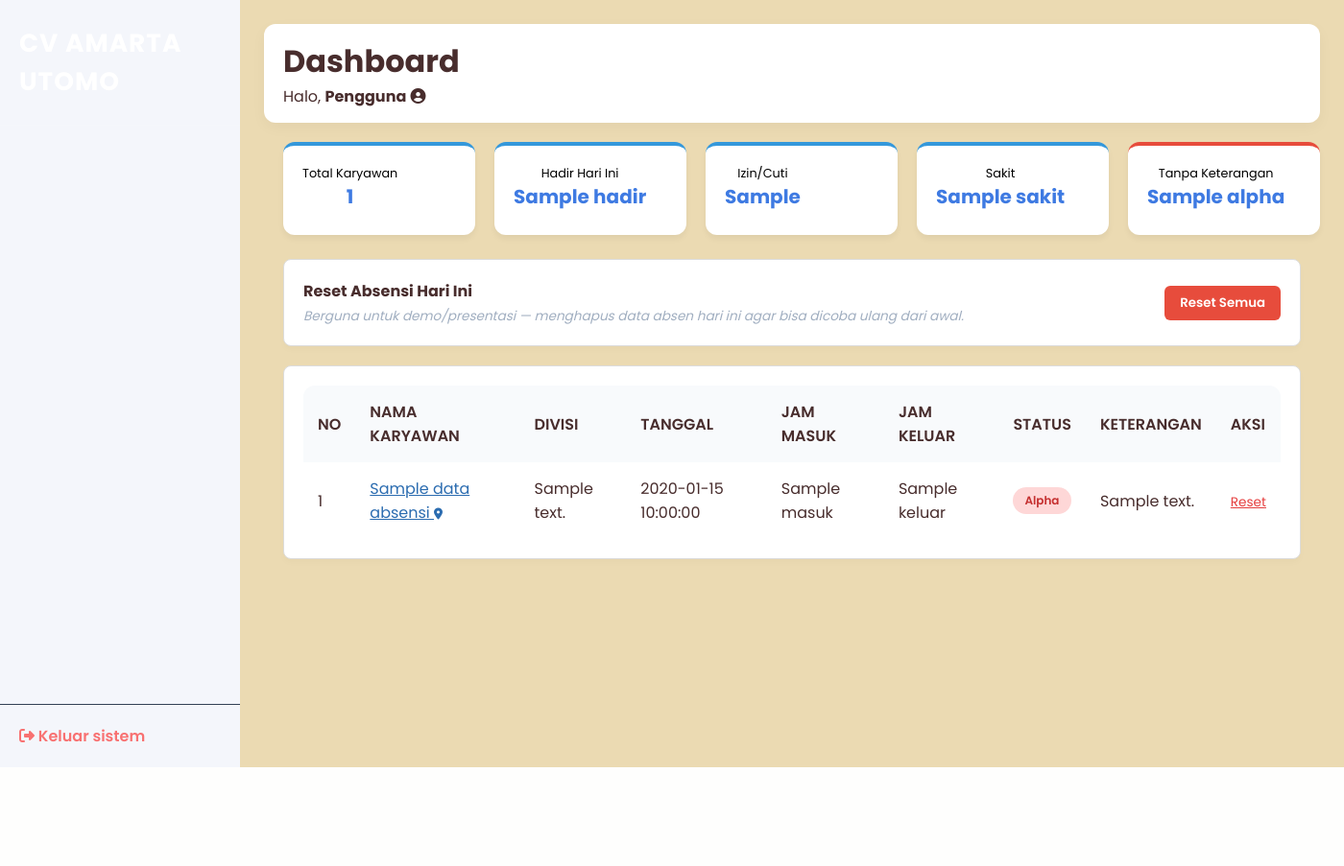
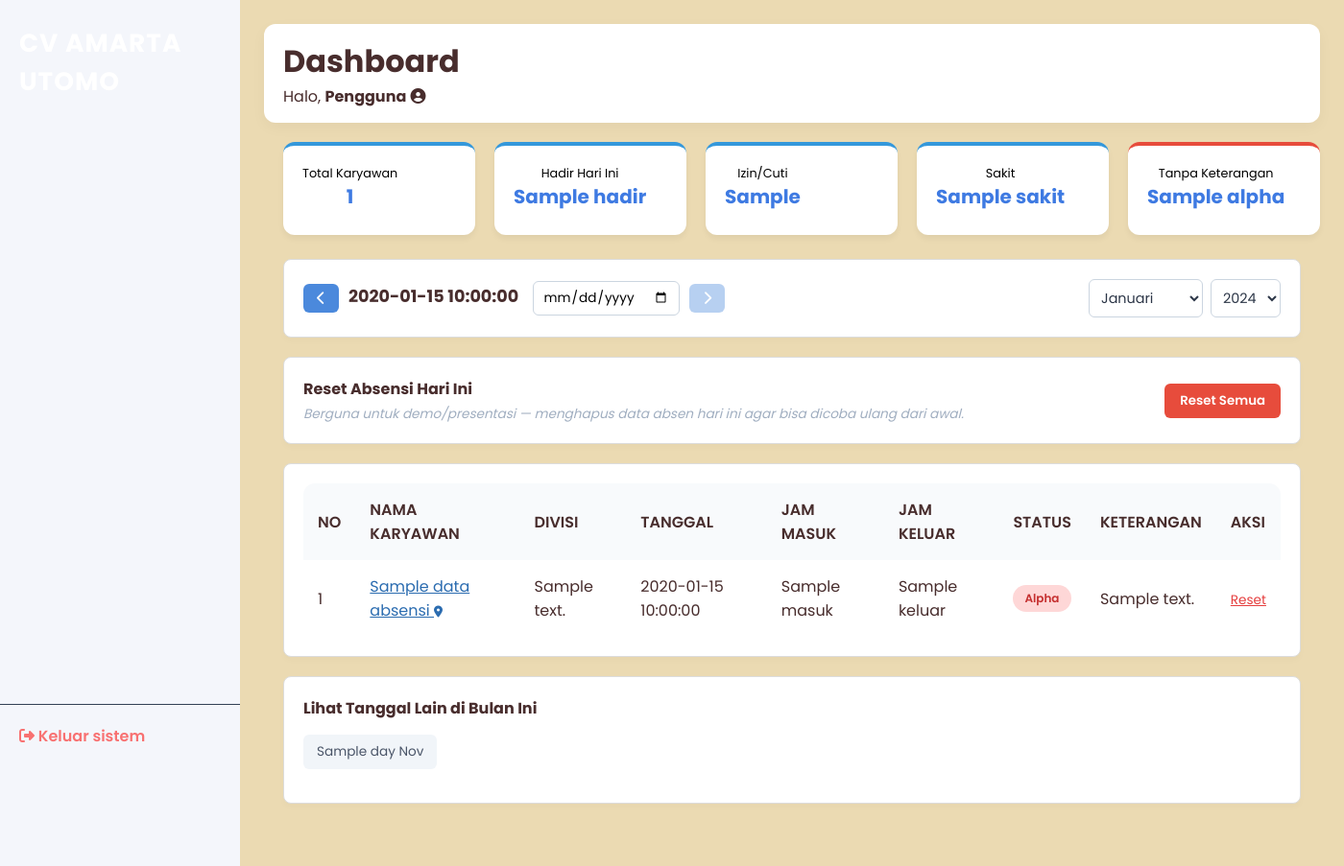
Before and after one commit to cintanussy102-del/PA-AmartaUtomo, a Flask app: template TA_CV_AMARTA_UTOMO/views/templates/direktur/absensi.html in a window 1400 px wide. Shown: the whole page at 96% size. Before the commit the page ends 800 px from the top, so only its background shows below. Run offline with Flask 3, Linux system fonts and the light colour scheme; the template is opened without the code that fills it: most values are stand-ins (such as "Sample title", 1, 10 or a date in 2020).

Commit message:
update fitur absensi dan tampilan

```diff
--- a/TA_CV_AMARTA_UTOMO/app.py
+++ b/TA_CV_AMARTA_UTOMO/app.py
@@ -10,15 +10,17 @@ from models.karyawan_model import (
     get_karyawan_by_username, get_karyawan_by_divisi_dan_username
 )
 from models.absensi_model import (
-    get_riwayat_absensi, get_status_hari_ini,
+    get_absensi_hari_ini_semua, get_riwayat_absensi, get_status_hari_ini,
     catat_absen_masuk, catat_absen_keluar, ajukan_izin,
     hitung_potongan_gaji, get_rekap_absensi_hari_ini,
     hitung_durasi_kerja, get_rekap_bulanan,
-    get_absensi_hari_ini_semua, reset_absensi_hari_ini
+    get_absensi_tanggal, get_daftar_tanggal_bulan, reset_absensi_hari_ini
 )
+
 from models.progres_model import ajukan_laporan, get_ringkasan_laporan
 from datetime import datetime
 from werkzeug.utils import secure_filename
+from datetime import datetime, timedelta
 
 import resend
 
@@ -412,12 +414,34 @@ def direktur_monitoring():
 @app.route('/direktur/absensi')
 @login_required(role='direktur')
 def direktur_absensi():
-    data_absensi = get_absensi_hari_ini_semua()
+    tanggal_str = request.args.get('tanggal')
+    if tanggal_str:
+        tanggal_pilih = datetime.strptime(tanggal_str, '%Y-%m-%d').date()
+    else:
+        tanggal_pilih = datetime.now().date()
+
+    bulan_pilih = int(request.args.get('bulan', tanggal_pilih.month))
+    tahun_pilih = int(request.args.get('tahun', tanggal_pilih.year))
+    page = int(request.args.get('page', 1))
+
+    data_absensi = get_absensi_tanggal(tanggal_pilih)
     total_karyawan = len(data_absensi)
     hadir = len([d for d in data_absensi if d['status'] == 'Hadir'])
-    izin_cuti = len([d for d in data_absensi if d['status'] == 'Cuti'])
+    izin_cuti = len([d for d in data_absensi if d['status'] in ('Cuti', 'Izin Lainnya')])
     sakit = len([d for d in data_absensi if d['status'] == 'Sakit'])
     alpha = len([d for d in data_absensi if d['status'] == 'Alpha'])
+
+    daftar_tanggal_bulan = get_daftar_tanggal_bulan(bulan_pilih, tahun_pilih)
+    per_page = 10
+    total_pages = max(1, (len(daftar_tanggal_bulan) + per_page - 1) // per_page)
+    page = min(max(page, 1), total_pages)
+    start = (page - 1) * per_page
+    tanggal_halaman = daftar_tanggal_bulan[start:start + per_page]
+
+    tanggal_kemarin = tanggal_pilih - timedelta(days=1)
+    tanggal_besok = tanggal_pilih + timedelta(days=1)
+    bisa_maju = tanggal_besok <= datetime.now().date()
+
     return render_template(
         'direktur/absensi.html',
         data_absensi=data_absensi,
@@ -425,7 +449,17 @@ def direktur_absensi():
         hadir=hadir,
         izin_cuti=izin_cuti,
         sakit=sakit,
-        alpha=alpha
+        alpha=alpha,
+        tanggal_pilih=tanggal_pilih,
+        tanggal_pilih_str=tanggal_pilih.strftime('%Y-%m-%d'),
+        tanggal_kemarin=tanggal_kemarin.strftime('%Y-%m-%d'),
+        tanggal_besok=tanggal_besok.strftime('%Y-%m-%d'),
+        bisa_maju=bisa_maju,
+        bulan_pilih=bulan_pilih,
+        tahun_pilih=tahun_pilih,
+        tanggal_halaman=tanggal_halaman,
+        page=page,
+        total_pages=total_pages,
     )
 
 @app.route('/direktur/reset-absensi', methods=['POST'])
--- a/TA_CV_AMARTA_UTOMO/views/static/css/dashboard.css
+++ b/TA_CV_AMARTA_UTOMO/views/static/css/dashboard.css
@@ -910,3 +910,46 @@ body {
         grid-template-columns: 1fr !important;
     }
 }
+
+/* ==========================================
+   PILL TANGGAL & PAGINATION - DIREKTUR ABSENSI
+   ========================================== */
+.tanggal-pill {
+    padding: 8px 14px;
+    border-radius: 6px;
+    text-decoration: none;
+    font-size: 0.85rem;
+    background: #f1f5f9;
+    color: #4a5568;
+}
+
+.tanggal-pill.active {
+    background: #4b89dc;
+    color: white;
+    font-weight: 600;
+}
+
+.page-btn {
+    width: 32px;
+    height: 32px;
+    display: flex;
+    align-items: center;
+    justify-content: center;
+    border-radius: 6px;
+    text-decoration: none;
+    font-size: 0.85rem;
+    background: #f1f5f9;
+    color: #4a5568;
+}
+
+.page-btn.active {
+    background: #4b89dc;
+    color: white;
+    font-weight: 600;
+}
+
+.nav-btn-disabled {
+    padding: 8px 14px;
+    opacity: 0.4;
+    cursor: not-allowed;
+}
--- a/TA_CV_AMARTA_UTOMO/views/templates/direktur/absensi.html
+++ b/TA_CV_AMARTA_UTOMO/views/templates/direktur/absensi.html
@@ -10,6 +10,54 @@
     <div class="metric-card" style="border-top-color: #e74c3c;"><div class="card-info"><span class="card-label">Tanpa Keterangan</span><h3 class="card-value">{{ alpha }}</h3></div></div>
 </div>
 
+<!-- Navigasi Tanggal -->
+<div class="content-box" style="padding:20px; margin-bottom:20px;">
+    <div style="display:flex; justify-content:space-between; align-items:center; flex-wrap:wrap; gap:15px;">
+        <div style="display:flex; align-items:center; gap:10px;">
+            <a href="{{ url_for('direktur_absensi', tanggal=tanggal_kemarin, bulan=bulan_pilih, tahun=tahun_pilih) }}"
+               class="btn-primary-amarta" style="text-decoration:none; padding:8px 14px;">
+                <i class="fas fa-chevron-left"></i>
+            </a>
+            <div>
+                <strong style="font-size:1.1rem;">{{ data_absensi[0].tanggal if data_absensi else '' }}</strong>
+                <form method="GET" style="display:inline-block; margin-left:10px;">
+                    <input type="hidden" name="bulan" value="{{ bulan_pilih }}">
+                    <input type="hidden" name="tahun" value="{{ tahun_pilih }}">
+                    <input type="date" name="tanggal" value="{{ tanggal_pilih_str }}"
+                           onchange="this.form.submit()"
+                           style="padding:6px 10px; border:1px solid #cbd5e0; border-radius:6px; font-size:0.85rem;">
+                </form>
+            </div>
+            {% if bisa_maju %}
+            <a href="{{ url_for('direktur_absensi', tanggal=tanggal_besok, bulan=bulan_pilih, tahun=tahun_pilih) }}"
+               class="btn-primary-amarta" style="text-decoration:none; padding:8px 14px;">
+                <i class="fas fa-chevron-right"></i>
+            </a>
+            {% else %}
+            <span class="btn-primary-amarta nav-btn-disabled">
+                <i class="fas fa-chevron-right"></i>
+            </span>
+            {% endif %}
+        </div>
+
+        <form method="GET" style="display:flex; gap:8px;">
+            <input type="hidden" name="tanggal" value="{{ tanggal_pilih_str }}">
+            <select name="bulan" onchange="this.form.submit()" class="form-control-input" style="width:auto; padding:8px;">
+                {% set nama_bulan = ['Januari','Februari','Maret','April','Mei','Juni','Juli','Agustus','September','Oktober','November','Desember'] %}
+                {% for i in range(1, 13) %}
+                <option value="{{ i }}" {% if i == bulan_pilih %}selected{% endif %}>{{ nama_bulan[i-1] }}</option>
+                {% endfor %}
+            </select>
+            <select name="tahun" onchange="this.form.submit()" class="form-control-input" style="width:auto; padding:8px;">
+                {% for y in range(2024, 2031) %}
+                <option value="{{ y }}" {% if y == tahun_pilih %}selected{% endif %}>{{ y }}</option>
+                {% endfor %}
+            </select>
+        </form>
+    </div>
+</div>
+
+<!-- Reset Absensi -->
 <div class="content-box" style="padding:20px; margin-bottom:20px; display:flex; justify-content:space-between; align-items:center;">
     <div>
         <strong>Reset Absensi Hari Ini</strong>
@@ -93,6 +141,31 @@
     </div>
 </div>
 
+<!-- Pilihan Tanggal Lain + Pagination -->
+<div class="content-box" style="padding:20px; margin-top:20px;">
+    <strong style="display:block; margin-bottom:15px;">Lihat Tanggal Lain di Bulan Ini</strong>
+    <div style="display:flex; flex-wrap:wrap; gap:8px; margin-bottom:15px;">
+        {% for tgl in tanggal_halaman %}
+        {% set tgl_str = tgl.strftime('%Y-%m-%d') %}
+        <a href="{{ url_for('direktur_absensi', tanggal=tgl_str, bulan=bulan_pilih, tahun=tahun_pilih) }}"
+           class="tanggal-pill{% if tgl_str == tanggal_pilih_str %} active{% endif %}">
+            {{ tgl.day }} {{ ['Jan','Feb','Mar','Apr','Mei','Jun','Jul','Agu','Sep','Okt','Nov','Des'][tgl.month-1] }}
+        </a>
+        {% endfor %}
+    </div>
+
+    {% if total_pages > 1 %}
+    <div style="display:flex; gap:6px; justify-content:center; border-top:1px solid #edf2f7; padding-top:15px;">
+        {% for p in range(1, total_pages + 1) %}
+        <a href="{{ url_for('direktur_absensi', tanggal=tanggal_pilih_str, bulan=bulan_pilih, tahun=tahun_pilih, page=p) }}"
+           class="page-btn{% if p == page %} active{% endif %}">
+            {{ p }}
+        </a>
+        {% endfor %}
+    </div>
+    {% endif %}
+</div>
+
 <!-- Modal Lihat Bukti Sakit -->
 <div id="modalBukti" style="display:none; position:fixed; top:0; left:0; width:100%; height:100%; background:rgba(0,0,0,0.6); z-index:1000; align-items:center; justify-content:center;">
     <div style="background:white; border-radius:10px; padding:20px; max-width:600px; width:90%; max-height:85vh; overflow-y:auto;">
@@ -101,6 +174,18 @@
             <button onclick="tutupModalBukti()" style="background:none; border:none; font-size:1.3rem; cursor:pointer; color:#888;">&times;</button>
         </div>
         <div id="modalBuktiIsi" style="text-align:center;"></div>
+    </div>
+</div>
+
+<!-- Modal Lihat Lokasi Absen -->
+<div id="modalLokasi" style="display:none; position:fixed; top:0; left:0; width:100%; height:100%; background:rgba(0,0,0,0.6); z-index:1000; align-items:center; justify-content:center;">
+    <div style="background:white; border-radius:10px; padding:20px; max-width:600px; width:90%; max-height:85vh; overflow-y:auto;">
+        <div style="display:flex; justify-content:space-between; align-items:center; margin-bottom:10px;">
+            <strong id="modalLokasiNama">Lokasi Absen</strong>
+            <button onclick="tutupModalLokasi()" style="background:none; border:none; font-size:1.3rem; cursor:pointer; color:#888;">&times;</button>
+        </div>
+        <p id="modalLokasiAlamat" style="font-size:0.85rem; color:#4a5568; margin-bottom:12px;"></p>
+        <div id="peta-lokasi-direktur" style="height:300px; border-radius:8px;"></div>
     </div>
 </div>
 
@@ -126,21 +211,7 @@ document.querySelectorAll('.lihat-bukti').forEach(function(el) {
 function tutupModalBukti() {
     document.getElementById('modalBukti').style.display = 'none';
 }
-</script>
 
-<!-- Modal Lihat Lokasi Absen -->
-<div id="modalLokasi" style="display:none; position:fixed; top:0; left:0; width:100%; height:100%; background:rgba(0,0,0,0.6); z-index:1000; align-items:center; justify-content:center;">
-    <div style="background:white; border-radius:10px; padding:20px; max-width:600px; width:90%; max-height:85vh; overflow-y:auto;">
-        <div style="display:flex; justify-content:space-between; align-items:center; margin-bottom:10px;">
-            <strong id="modalLokasiNama">Lokasi Absen</strong>
-            <button onclick="tutupModalLokasi()" style="background:none; border:none; font-size:1.3rem; cursor:pointer; color:#888;">&times;</button>
-        </div>
-        <p id="modalLokasiAlamat" style="font-size:0.85rem; color:#4a5568; margin-bottom:12px;"></p>
-        <div id="peta-lokasi-direktur" style="height:300px; border-radius:8px;"></div>
-    </div>
-</div>
-
-<script>
 let petaDirektur = null;
 let markerDirektur = null;
 
@@ -177,5 +248,4 @@ function tutupModalLokasi() {
     document.getElementById('modalLokasi').style.display = 'none';
 }
 </script>
-
 {% endblock %}
```
Also changed, not shown: TA_CV_AMARTA_UTOMO/models/absensi_model.py (+24 -6 lines).
